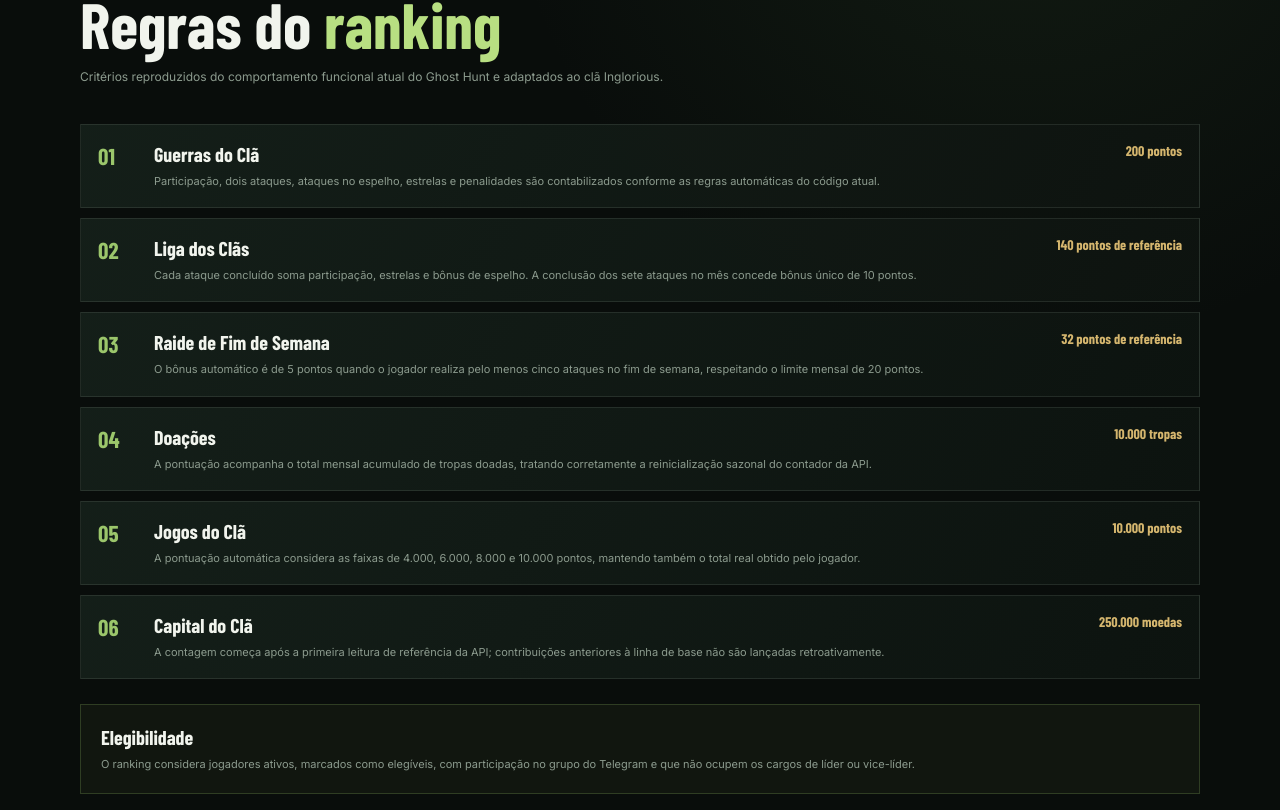
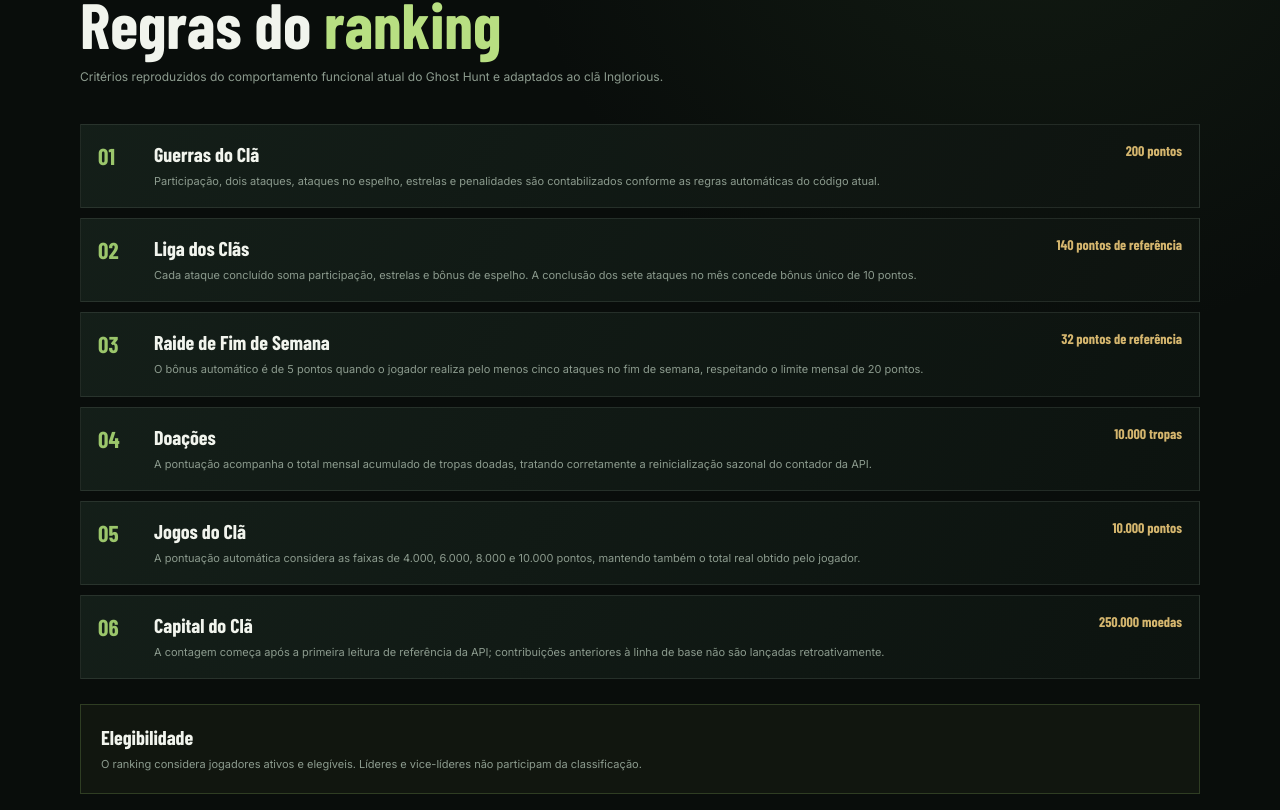
Before and after one commit to cristofer-rsg/Inglorious, a Next.js app: page /rules in a window 1280 px wide. Shown: the part 218-1028 px from the top of the page. Built offline with nearby package versions, Linux system fonts and the light colour scheme; a web font is replaced by a local one.

Commit message:
fix: remove Telegram dependency from eligibility rules

```diff
--- a/src/app/rules/page.tsx
+++ b/src/app/rules/page.tsx
@@ -21,7 +21,7 @@ export default function RulesPage() {
       <section className="rules-list">
         {rules.map((rule, index) => <article className="rule-card" key={rule.title}><span className="rule-index">{String(index + 1).padStart(2, "0")}</span><div><h2>{rule.title}</h2><p>{rule.detail}</p></div><strong>{rule.target}</strong></article>)}
       </section>
-      <section className="eligibility-note"><h2>Elegibilidade</h2><p>O ranking considera jogadores ativos, marcados como elegíveis, com participação no grupo do Telegram e que não ocupem os cargos de líder ou vice-líder.</p></section>
+      <section className="eligibility-note"><h2>Elegibilidade</h2><p>O ranking considera jogadores ativos e elegíveis. Líderes e vice-líderes não participam da classificação.</p></section>
     </main>
   );
 }
```
